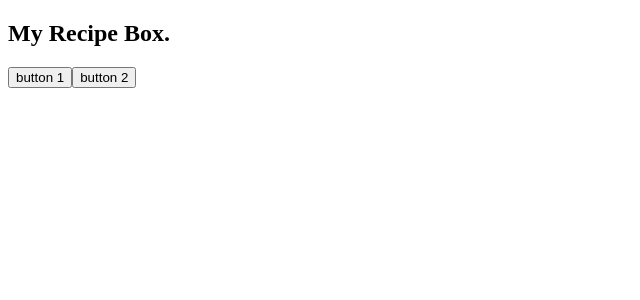
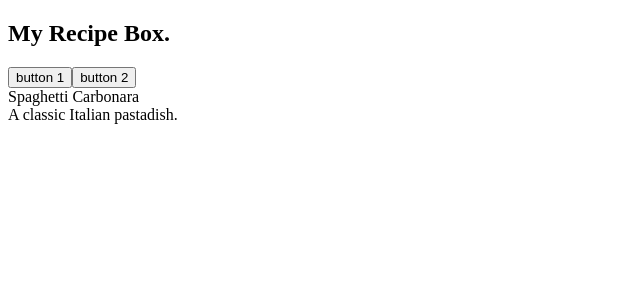
Before and after one commit to Edson-Quispe-jala/Bootcamp-FE, an Angular app in the folder tutor/: page / in a window 1280 px wide. Shown: the top 300 px of the page, without its empty margins (0-640 px from the left). Built offline with nearby package versions, Linux system fonts and the light colour scheme.

Commit message:
complete module 4

```diff
--- a/tutor/src/app/app.html
+++ b/tutor/src/app/app.html
@@ -7,5 +7,9 @@
     <button on-click="button2Clicked()">
       button 2
     </button>
+
+
+    <div>{{ recipe().name }}</div>
+    <div>{{ recipe().description }}</div>
   </section>
 </main>
--- a/tutor/src/app/app.ts
+++ b/tutor/src/app/app.ts
@@ -1,5 +1,6 @@
 import { Component, signal } from '@angular/core';
 import { RouterOutlet } from '@angular/router';
+import { MOCK_RECIPES } from './mock-recipes';
 
 @Component({
   selector: 'app-root',
@@ -9,12 +10,15 @@
 })
 export class App {
   protected readonly title = signal('My Recipe Box.');
+  protected readonly recipe = signal(MOCK_RECIPES[0]);
 
   protected button1Clicked() {
     console.log('Button 1 was clicked!');
+    this.recipe.set(MOCK_RECIPES[0]);
   }
 
   protected button2Clicked() {
     console.log('Button 2 was clicked!');
+    this.recipe.set(MOCK_RECIPES[1]);
   }
 }
--- /dev/null
+++ b/tutor/src/app/mock-recipes.ts
@@ -0,0 +1,26 @@
+import { RecipeModel } from './models';
+export const MOCK_RECIPES: RecipeModel[] = [
+    {
+        id: 1,
+        name: 'Spaghetti Carbonara',
+        description: 'A classic Italian pastadish.',
+        ingredients: [
+            { name: 'Spaghetti', quantity: 200, unit: 'g' },
+            { name: 'Guanciale', quantity: 100, unit: 'g' },
+            { name: 'Egg Yolks', quantity: 4, unit: 'each' },
+            { name: 'Pecorino Romano Cheese', quantity: 50, unit: 'g' },
+            { name: 'Black Pepper', quantity: 1, unit: 'tsp' },
+        ],
+    },
+    {
+        id: 2,
+        name: 'Caprese Salad',
+        description: 'A simple and refreshingItalian salad.',
+        ingredients: [
+            { name: 'Tomatoes', quantity: 4, unit: 'each' },
+            { name: 'Fresh Mozzarella', quantity: 200, unit: 'g' },
+            { name: 'Fresh Basil', quantity: 1, unit: 'bunch' },
+            { name: 'Extra Virgin Olive Oil', quantity: 2, unit: 'tbsp' },
+        ],
+    },
+];
--- /dev/null
+++ b/tutor/src/app/models.ts
@@ -0,0 +1,11 @@
+export interface Ingredient {
+    name: string;
+    quantity: number;
+    unit: string;
+}
+export interface RecipeModel {
+    id: number;
+    name: string;
+    description: string;
+    ingredients: Ingredient[];
+}
```
